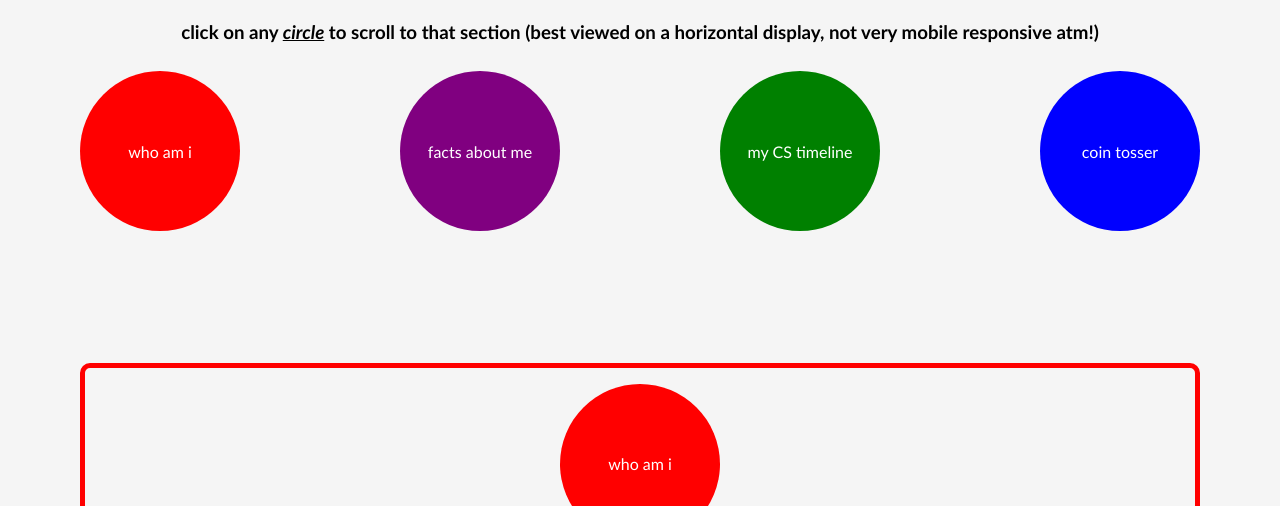
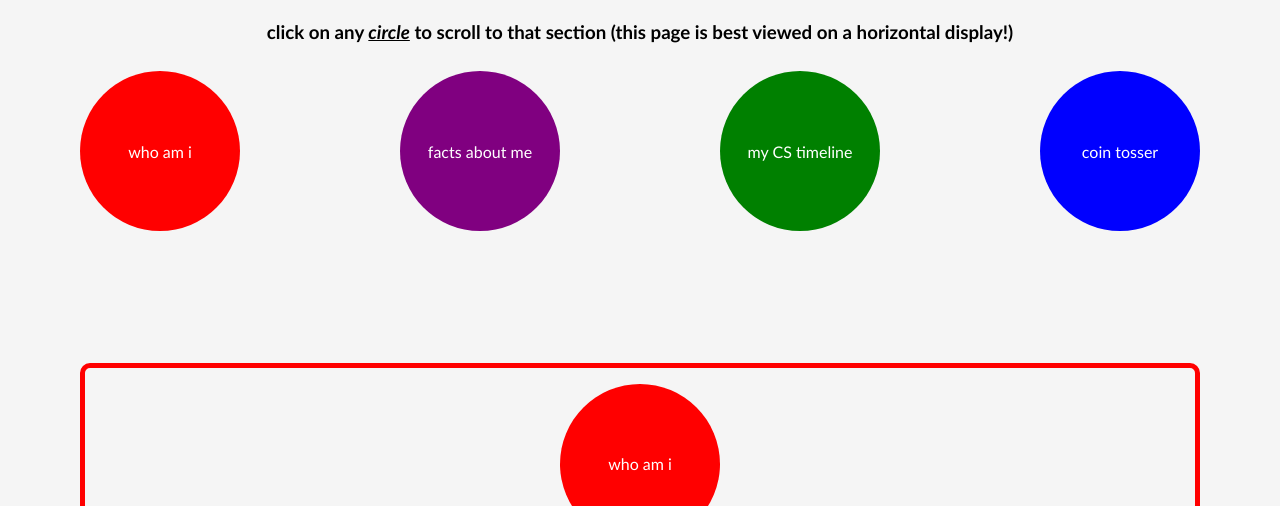
Before and after one commit to gabrielzeitoun/curly-octo-dollop, a plain HTML site: page index.html in a window 1280 px wide. Shown: the part 294-800 px from the top of the page. Drawn offline with Linux system fonts and the light colour scheme.

Commit message:
Update index.html

```diff
--- a/index.html
+++ b/index.html
@@ -11,7 +11,7 @@
         <header>
             <h1 id="heading">Gabriel Zeitoun</h1>
             <h3 id="clock" class="subheading">CURRENT TIME (SYD):</h3>
-            <h3 class="subheading">click on any <u><i>circle</i></u> to scroll to that section (best viewed on a horizontal display, not very mobile responsive atm!)</h3>
+            <h3 class="subheading">click on any <u><i>circle</i></u> to scroll to that section (this page is best viewed on a horizontal display!)</h3>
             <div class="nav-button-group">
                 <button class="circle-button nav-button red-button" onclick="scrolldiv('red-section')">
                     who am i
```
